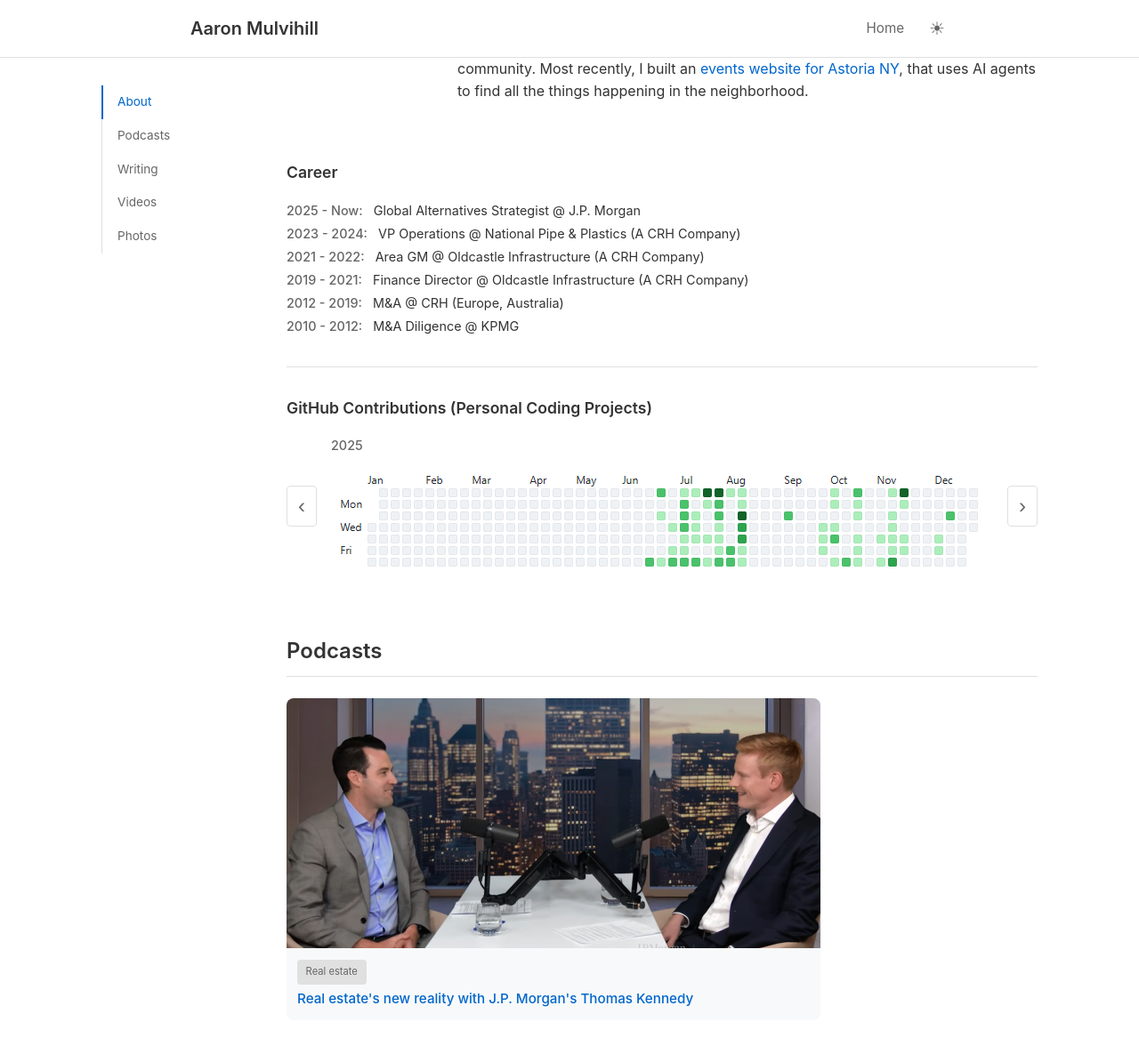
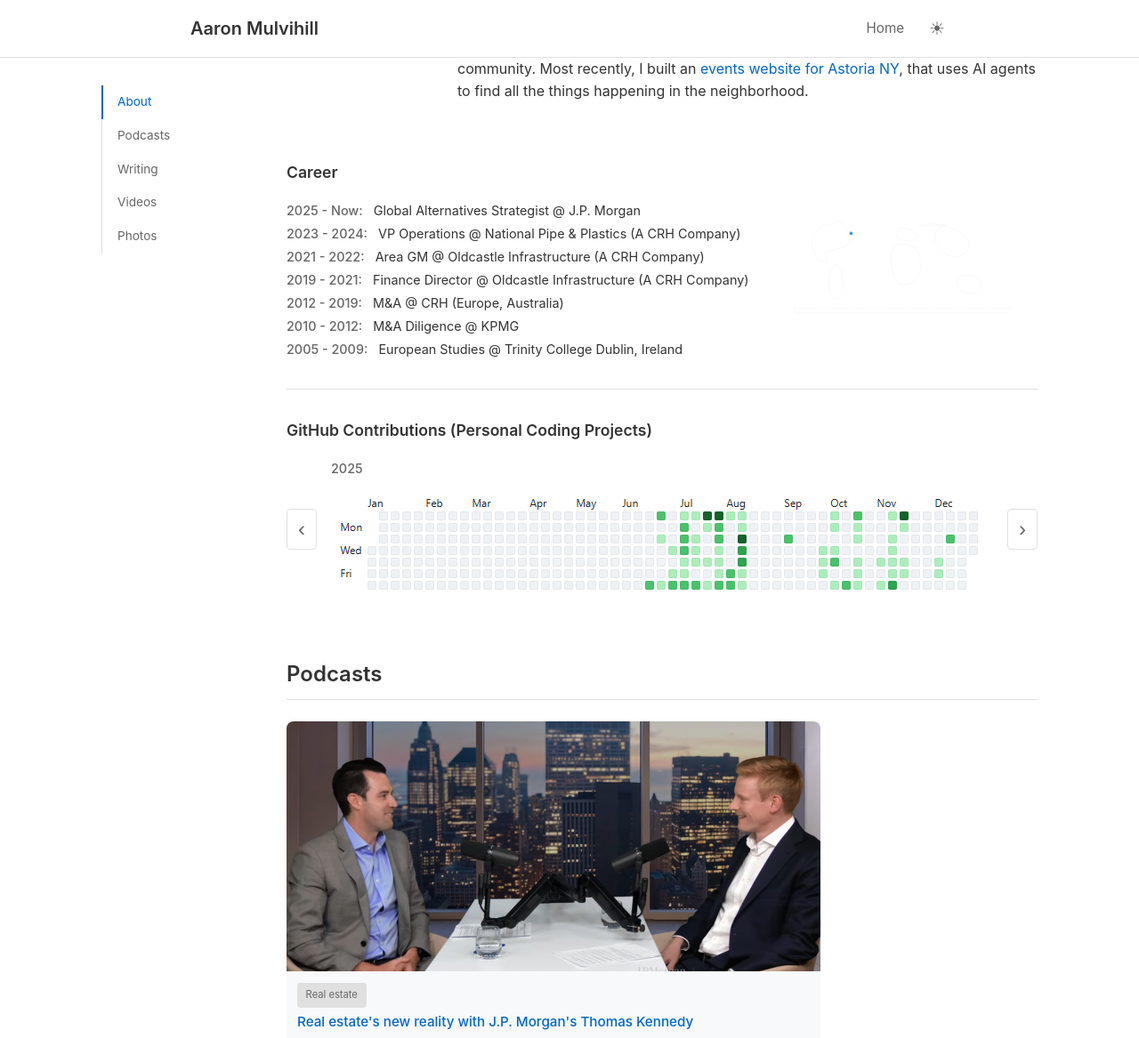
Before and after one commit to moltovivo/personal-site-2025, a Jekyll site: the page built from index.html, in a window 1280 px wide and 1400 px high, scrolled down 541 px, cut to the strip 0-1167 px from the top of the window. Shown: the whole strip at 89% size. Built offline with Jekyll 4.4.1, drawn with Linux system fonts in a browser that asks for light colours.

Commit message:
added map but needs work

```diff
--- a/assets/css/main.css
+++ b/assets/css/main.css
@@ -307,6 +307,48 @@
   color: var(--text-muted);
   font-weight: 500;
   margin-right: 0.5rem;
+}
+
+/* Career map */
+.career-container {
+  display: flex;
+  gap: 2rem;
+  align-items: flex-start;
+  margin-top: 1rem;
+}
+
+.career-map {
+  width: 280px;
+  flex-shrink: 0;
+}
+
+.world-map {
+  width: 100%;
+  height: auto;
+}
+
+.map-outline {
+  fill: none;
+  stroke: var(--border-color);
+  stroke-width: 0.8;
+  stroke-dasharray: 2, 3;
+  stroke-linecap: round;
+}
+
+.location-pins .pin {
+  fill: var(--link-color);
+  opacity: 0;
+  transition: opacity 0.3s ease;
+}
+
+.location-pins .pin.active {
+  opacity: 1;
+  animation: pulse 2s infinite;
+}
+
+@keyframes pulse {
+  0%, 100% { opacity: 1; }
+  50% { opacity: 0.6; }
 }
 
 .github-contributions {
@@ -865,6 +907,16 @@
     align-items: center;
   }
 
+  .career-container {
+    flex-direction: column;
+  }
+
+  .career-map {
+    width: 100%;
+    max-width: 400px;
+    margin: 1.5rem auto 0;
+  }
+
   .page-container {
     padding: 1rem;
   }
--- a/assets/js/main.js
+++ b/assets/js/main.js
@@ -213,3 +213,61 @@
     showGithubItem(currentGithubIndex);
   });
 }
+
+// Career Map Interaction
+const timelineItems = document.querySelectorAll('.timeline li[data-location]');
+const locationPins = document.querySelectorAll('.location-pins .pin');
+
+// Location coordinates (latitude, longitude)
+const locations = {
+  'new-york': { lat: 40.7128, lon: -74.0060 },
+  'binghamton': { lat: 42.0987, lon: -75.9180 },
+  'hartford': { lat: 41.7658, lon: -72.6734 },
+  'atlanta': { lat: 33.7490, lon: -84.3880 },
+  'amsterdam': { lat: 52.3676, lon: 4.9041 },
+  'moscow': { lat: 55.7558, lon: 37.6173 },
+  'dublin': { lat: 53.3498, lon: -6.2603 }
+};
+
+// Position pins based on coordinates using equirectangular projection
+const svgWidth = 800;
+const svgHeight = 400;
+
+locationPins.forEach(pin => {
+  const loc = pin.getAttribute('data-location');
+  if (locations[loc]) {
+    const coords = locations[loc];
+    // Convert lat/lon to SVG coordinates
+    const x = (coords.lon + 180) * (svgWidth / 360);
+    const y = (90 - coords.lat) * (svgHeight / 180);
+    pin.setAttribute('cx', x);
+    pin.setAttribute('cy', y);
+  }
+});
+
+// Set active location pin
+function setActiveLocation(location) {
+  locationPins.forEach(pin => {
+    if (pin.getAttribute('data-location') === location) {
+      pin.classList.add('active');
+    } else {
+      pin.classList.remove('active');
+    }
+  });
+}
+
+// Set default to first location (New York) on page load
+if (timelineItems.length > 0) {
+  const firstLocation = timelineItems[0].getAttribute('data-location');
+  if (firstLocation) {
+    setActiveLocation(firstLocation);
+  }
+}
+
+// Add hover listeners to timeline items
+timelineItems.forEach(item => {
+  item.addEventListener('mouseenter', () => {
+    const location = item.getAttribute('data-location');
+    setActiveLocation(location);
+  });
+});
--- a/index.html
+++ b/index.html
@@ -38,14 +38,50 @@
 
   <div class="career-section" id="career">
     <h3>Career</h3>
-    <ul class="timeline">
-      <li><span class="year">2025 - Now:</span> Global Alternatives Strategist @ J.P. Morgan</li>
-      <li><span class="year">2023 - 2024:</span> VP Operations @ National Pipe & Plastics (A CRH Company)</li>
-      <li><span class="year">2021 - 2022:</span> Area GM @ Oldcastle Infrastructure (A CRH Company)</li>
-      <li><span class="year">2019 - 2021:</span> Finance Director @ Oldcastle Infrastructure (A CRH Company)</li>
-      <li><span class="year">2012 - 2019:</span> M&A @ CRH (Europe, Australia)</li>
-      <li><span class="year">2010 - 2012:</span> M&A Diligence @ KPMG</li>
-    </ul>
+    <div class="career-container">
+      <ul class="timeline">
+        <li data-location="new-york"><span class="year">2025 - Now:</span> Global Alternatives Strategist @ J.P. Morgan</li>
+        <li data-location="binghamton"><span class="year">2023 - 2024:</span> VP Operations @ National Pipe & Plastics (A CRH Company)</li>
+        <li data-location="hartford"><span class="year">2021 - 2022:</span> Area GM @ Oldcastle Infrastructure (A CRH Company)</li>
+        <li data-location="atlanta"><span class="year">2019 - 2021:</span> Finance Director @ Oldcastle Infrastructure (A CRH Company)</li>
+        <li data-location="amsterdam"><span class="year">2012 - 2019:</span> M&A @ CRH (Europe, Australia)</li>
+        <li data-location="moscow"><span class="year">2010 - 2012:</span> M&A Diligence @ KPMG</li>
+        <li data-location="dublin" class="education"><span class="year">2005 - 2009:</span> European Studies @ Trinity College Dublin, Ireland</li>
+      </ul>
+
+      <div class="career-map">
+        <svg viewBox="0 0 800 400" class="world-map">
+          <!-- World map outline -->
+          <g class="map-outline">
+            <!-- North America -->
+            <path d="M 150,80 L 170,85 L 185,75 L 195,70 L 210,75 L 215,85 L 220,95 L 225,105 L 230,115 L 232,125 L 230,135 L 225,145 L 220,150 L 210,155 L 200,158 L 190,160 L 180,162 L 170,165 L 160,168 L 155,175 L 153,185 L 155,195 L 160,200 L 150,202 L 140,200 L 130,195 L 125,185 L 120,175 L 115,165 L 110,155 L 108,145 L 110,135 L 115,125 L 120,115 L 125,105 L 130,95 L 135,88 Z"/>
+            <!-- South America -->
+            <path d="M 185,210 L 195,215 L 200,225 L 205,240 L 208,255 L 210,270 L 208,285 L 205,295 L 200,305 L 192,315 L 185,320 L 178,318 L 172,310 L 168,298 L 165,285 L 163,270 L 165,255 L 168,240 L 172,228 L 178,218 Z"/>
+            <!-- Europe -->
+            <path d="M 390,95 L 405,92 L 420,95 L 435,100 L 445,108 L 450,115 L 448,122 L 442,128 L 432,132 L 420,135 L 408,133 L 395,130 L 385,125 L 380,118 L 382,110 L 387,102 Z"/>
+            <!-- Africa -->
+            <path d="M 385,145 L 400,143 L 415,145 L 430,150 L 442,158 L 450,168 L 455,180 L 458,195 L 460,210 L 458,225 L 455,238 L 450,250 L 442,260 L 432,268 L 420,273 L 408,275 L 395,273 L 385,268 L 378,258 L 372,245 L 368,230 L 365,215 L 363,200 L 365,185 L 368,170 L 372,158 L 378,150 Z"/>
+            <!-- Asia -->
+            <path d="M 455,85 L 475,80 L 495,78 L 515,80 L 535,85 L 555,92 L 575,100 L 592,110 L 605,122 L 612,135 L 615,148 L 612,160 L 605,170 L 595,178 L 582,183 L 568,185 L 555,183 L 542,178 L 530,170 L 520,160 L 512,148 L 507,135 L 505,122 L 507,110 L 512,100 L 520,92 L 530,87 L 542,83 Z"/>
+            <!-- Australia -->
+            <path d="M 595,245 L 610,243 L 625,245 L 638,250 L 648,258 L 653,268 L 655,278 L 652,287 L 645,295 L 635,300 L 622,303 L 608,302 L 595,298 L 585,290 L 578,280 L 575,268 L 577,258 L 583,250 Z"/>
+            <!-- Antarctica -->
+            <path d="M 50,350 L 750,350 L 740,365 L 60,365 Z"/>
+          </g>
+
+          <!-- Location pins -->
+          <g class="location-pins">
+            <circle class="pin" data-location="new-york" cx="0" cy="0" r="5"/>
+            <circle class="pin" data-location="binghamton" cx="0" cy="0" r="5"/>
+            <circle class="pin" data-location="hartford" cx="0" cy="0" r="5"/>
+            <circle class="pin" data-location="atlanta" cx="0" cy="0" r="5"/>
+            <circle class="pin" data-location="amsterdam" cx="0" cy="0" r="5"/>
+            <circle class="pin" data-location="moscow" cx="0" cy="0" r="5"/>
+            <circle class="pin" data-location="dublin" cx="0" cy="0" r="5"/>
+          </g>
+        </svg>
+      </div>
+    </div>
   </div>
 
   <div class="github-contributions" id="github">
```
Also changed, not shown: assets/images/world-map.svg (added).
